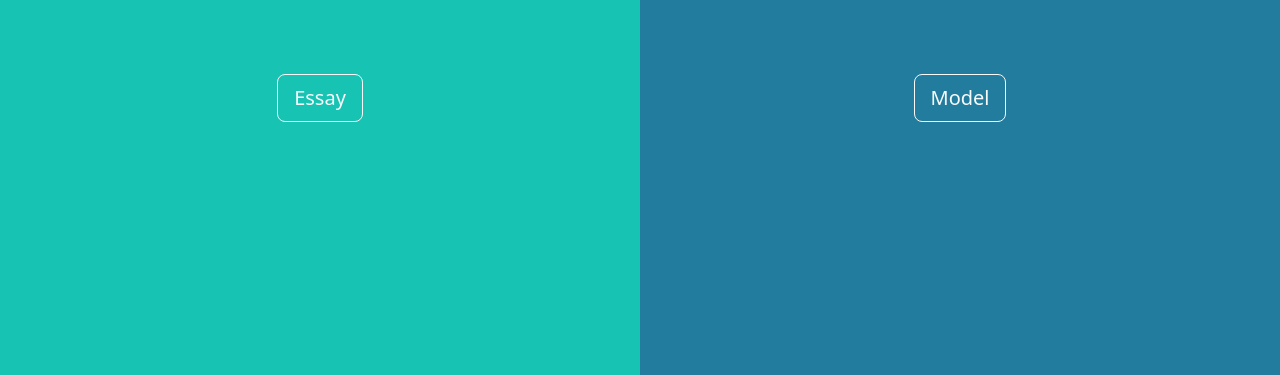
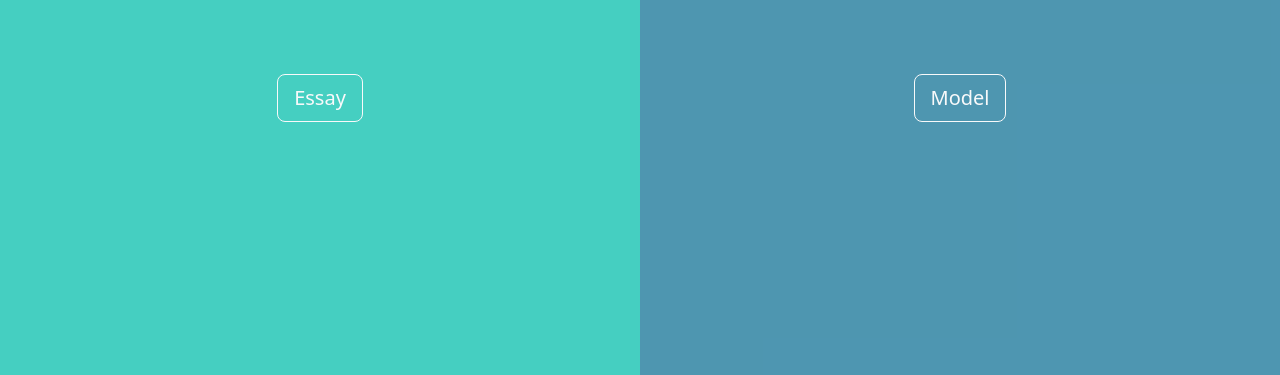
Before and after one commit to jack-whatley/portfolio-page, a website: page src/epq/epq.html in a window 1280 px wide. Shown: the part 425-800 px from the top of the page. Drawn offline with nearby package versions, Linux system fonts and the light colour scheme.

Commit message:
opacity fix

```diff
--- a/public/epq.css
+++ b/public/epq.css
@@ -6,14 +6,14 @@ body {
 
 .colour-1 {
 
-    background: rgba(23, 195, 178, 1);
+    background: rgba(23, 195, 178, 0.8);
     transition: all 1s;
 
 }
 
 .colour-2 {
 
-    background: rgba(34, 124, 157, 1);
+    background: rgba(34, 124, 157, 0.8);
     transition: all 1s;
 
 }
```
